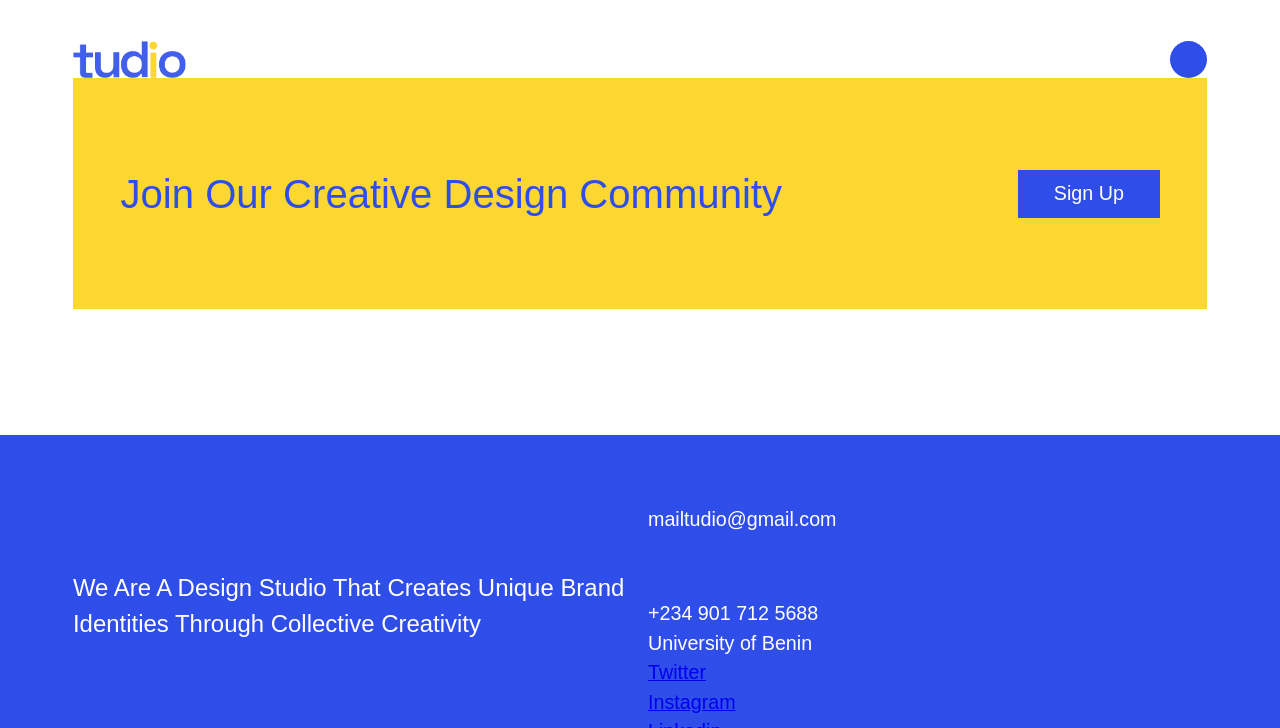
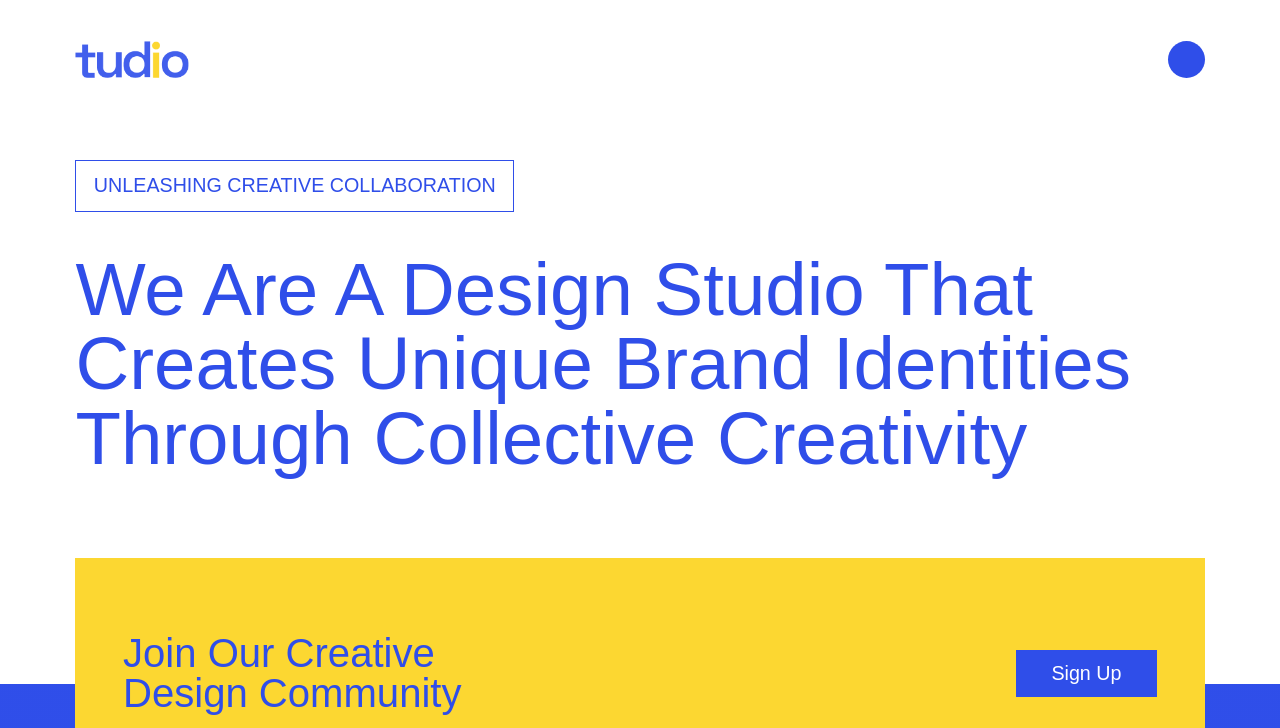
Before and after one commit to AghahowaJeffrey/Tudio-Website, a website: page src/pages/about-us.html in a window 1280 px wide. Shown: the top 728 px of the page. Drawn offline with nearby package versions, Linux system fonts and the light colour scheme; files that its build step writes are made by us from their sources; files whose address does not match are found by name.

Commit message:
fixed layout issues in home page

```diff
--- a/src/pages/about-us.html
+++ b/src/pages/about-us.html
@@ -9,9 +9,10 @@
 </head>
 <body>
     <div class="body-container fs-body font-family">
+        <div class="white-bg">
             <header class="header">
                 <div class="container header__flex">
-                <a href="#"><img class="header-logo" src="../assets/logo1.png" alt="Tudio"></a>
+                    <a href="#"><img class="header-logo" src="assets/logo1.png" alt="Tudio"></a>
                     <button class="header-btn" onclick="dropdown_menu()"></button>
                     <nav class="navigation">
                         <ul role="list" class="nav__list">
@@ -24,9 +25,22 @@
                 </div>
             </header>
 
-        <!-- page code goes here -->
+            <main class="padding-block-400">
+                <div class="container">
+                    <div class="content__box">
+                        <p class="clr-primary-400 fs-31">
+                            UNLEASHING CREATIVE COLLABORATION
+                        </p>
+                    </div>
+                    <h1 class="fs-107 clr-primary-400">
+                        We Are A Design Studio That
+                        Creates Unique Brand Identities
+                        Through Collective Creativity
+                    </h1>
+                </div>
+            </main>
 
-        <section class="">
+            <section>
                 <div class="container clr-bg-secondary ">
                     <div class="container-columns section">
                         <h2 class="clr-primary-400 fs-64">Join Our Creative Design Community</h2>
@@ -34,30 +48,35 @@
                     </div>
                 </div>
             </section>
+        </div>
 
-        <footer class="footer clr-neutral-100 padding-block-800 padding-block-600">
+        <div class="blue-bg">
+            <footer class="footer clr-neutral-100 padding-block-600">
                 <div class="container">
                     <div class="container-columns">
-                    <div class="footer-section">
+                        <div class="footer-section-1">
+                            <div class="fix-width-1">
                                 <div class="email-input fs-35">
                                     <input class="" type="email" id="email" size="30" placeholder="Join Our Newsletter">
-                            <i><img src="assets/arrow.png" alt=""></i>
+                                    <img src="assets/arrow.png" alt="">
                                 </div>
-                        <h3 class="fs-38 padding-block-100">
-                            We Are A Design Studio That Creates Unique Brand Identities Through Collective Creativity
+                                <h3 class="fs-38">
+                                    We Are A Design Studio That Creates Unique Brand Identities Through Collective
+                                    Creativity
                                 </h3>
+                            </div>
                             <img src="assets/logo2.png" class="footer-logo" alt="">
                         </div>
 
-                    <div class="footer-section">
+                        <div class="footer-section-2">
                             <p>Reach Out</p>
-                        <h3>mailtudio@gmail.com</h3>
+                            <h3 class="fs-55">mailtudio@gmail.com</h3>
                             <div class="contact-info">
                                 <ul role="list" class="contacts">
                                     <li>+234 901 712 5688</li>
                                     <li>University of Benin</li>
                                 </ul>
-                            <ul role="list" class="socials">
+                                <ul role="list" class="socials clr-neutral-100">
                                     <li><a class="" href="#">Twitter</a></li>
                                     <li><a class="" href="#">Instagram</a></li>
                                     <li><a class="" href="#">Linkedin</a></li>
@@ -72,6 +91,11 @@
                 </div>
             </footer>
         </div>
+    </div>
+    <!-- <a href="pages/about-us.html" target="_blank">About Us</a>
+    <a href="./pages/community.html" target="_blank">Community</a>
+    <a href="./pages/contact-us.html" target="_blank">Contact Us</a> -->
+
     <script src="script/script.js"></script>
 </body>
 </html>
--- a/src/scss/abstracts/_variables.scss
+++ b/src/scss/abstracts/_variables.scss
@@ -20,18 +20,19 @@ $fs-38: 38.75;
 $fs-45: 45.24;
 $fs-55: 55.06;
 $fs-64: 64.88;
-$fs-107: 107.51;
+// $fs-107: 107.51;
+$fs-107: 120.51;
 
 // layout measurements
 $max-width: 1492.4;
-$padding: 118;
+$padding: 122;
 
 // padding measurement
 $s-100:40.75;
 $s-200:69.66;
 $s-300:103.87;
-$s-400:126;
+$s-400:131.82;
 $s-500:138.99;
-$s-600:145;
+$s-600:130;
 $s-700:158.6;
 $s-800:161;
--- a/src/scss/base/_base.scss
+++ b/src/scss/base/_base.scss
@@ -43,7 +43,7 @@ body {
 /* Set core body defaults */
 body {
   text-rendering: optimizeSpeed;
-  line-height: 1.5;
+  line-height: 1;
 }
 
 /* A elements that don't have a class get default styles */
--- a/src/scss/layout/_footer.scss
+++ b/src/scss/layout/_footer.scss
@@ -4,23 +4,38 @@
 
 @use '../abstracts' as a;
 
+// Footer styles //
+
+// Section styles //
 .section {
     height: a.div(374);
     padding: 0 a.div(77);
+    align-items: center;
 }
 
-
-// Footer styles //
-
-.footer-section {
-    width: 50%;
+.section h2 {
+    width: a.div(600);
 }
 
+ .footer-section-1 {
+    width: 100%;
+ }
+
+ .footer-section-2 {
+    padding-top: a.div(169.34);
+    max-width: a.div(530.4);
+ }
+
+ .fix-width-1 {
+    max-width: a.div(608.6);
+ }
+
+// Email input styles //
 .email-input {
-    width: a.div(608.6);
+    width: 100%;
     height: a.div(81.15);
     position: relative;
-    margin-bottom: a.div(138.99);
+    // margin-bottom: a.div(138.99);
     margin-top: a.div(79);
 }
 
@@ -46,47 +61,62 @@
 
 .email-input #email::placeholder {
     color: hsl(0, 0%, 100%, 0.6);
-    font-size: a.div(a.$fs-35);}
-
-.footer-section h3 {
-    margin-bottom: a.div(a.$s-300);
-    margin-top: a.div(220.99);
+    font-size: a.div(a.$fs-35);
 }
 
+// H3 styles //
+.footer-section-1 h3 {
+    width: 100%;
+    margin-bottom: a.div(107.4);
+    margin-top: a.div(229.64);
+    line-height: 28px;
+}
+
+// Footer Logo styles //
 .footer-logo {
     width: a.div(720);
     height: a.div(168.71);
 }
 
-// .footer-section-2 p,
-// .footer-section-2 a {
-//     color: u.$color-text-100;
-// }
+.footer-section-2 p {
+    text-align: left;
+}
 
-// .footer-section-2 p {
-//     font-size: u.size(u.$text-size-130);
-//     margin-bottom: u.size(28.2);
-// }
+.footer-section-2 h3 {
+    border-bottom: 2px solid a.$clr-neutral-100;
+    padding-top: a.div(56.38);
+    padding-bottom: a.div(47.66);
+}
 
-// .footer-section-2 h1 {
-//     font-size: u.size(u.$text-size-200);
-//     padding: u.size(40.9) 0;
-//     color: u.$color-text-100;
-//     border-bottom: 2px solid hsla(0, 0%, 100%, 1);
-// }
+.contact-info {
+    margin-top: a.div(76.55);
+    display: flex;
+    justify-content: space-between;
+}
 
-// .contact-info {
-//     margin-top: u.size(69.6);
-//     display: flex;
-//     justify-content: space-between;
-// }
+.contacts li {
+    padding-bottom: a.div(44.35);
+}
 
-// .copyright {
-//     display: flex;
-//     justify-content: space-between;
-// }
+.socials li {
+    padding-bottom: a.div(44.35);
+}
 
-// .copyright p {
-//     margin-bottom: 0;
-//     padding-top: 40px;
-// }
+.socials li:last-child {
+    padding-bottom: 0;
+}
+
+.socials a {
+    color: a.$clr-neutral-100;
+}
+
+.copyright {
+    display: flex;
+    justify-content: space-between;
+    margin-top: a.div(150);
+}
+
+.copyright p {
+    margin-bottom: 0;
+
+}
--- a/src/scss/pages/_home.scss
+++ b/src/scss/pages/_home.scss
@@ -7,11 +7,12 @@
 //main section style //
 .content__box {
     border: 1px solid a.$clr-primary-400;
-    width: a.div(800);
+    width: a.div(710);
     height: a.div(85.25);
+    font-weight: 400;
     display: flex;
     justify-content: center;
     align-items: center;
-    padding: a.div(20.88);
-    margin-bottom: a.div(40.75);
+    padding: a.div(31.69) a.div(23.66);
+    margin-bottom: a.div(65.64);
 }
--- a/src/scss/utilities/_background.scss
+++ b/src/scss/utilities/_background.scss
@@ -4,12 +4,13 @@
 
 @use '../abstracts' as a;
 
-// background style //
+// // background style //
 body {
     background-color: a.$clr-primary-400;
 }
 .body-container {
-    background: linear-gradient(0deg, a.$clr-primary-400 53%, a.$clr-neutral-100 53% );
+    position: absolute;
+    background: linear-gradient(0deg, a.$clr-primary-400 50%, a.$clr-neutral-100 50% );
 }
 
 // color style
@@ -19,3 +20,11 @@ body {
 .clr-bg-secondary {
     background-color: a.$clr-secondary-400;
 }
+
+// .white-bg {
+//     background-color: a.$clr-neutral-100;
+// }
+
+// .blue-bg {
+//     background-color: a.$clr-primary-400;
+// }
--- a/src/scss/utilities/_container.scss
+++ b/src/scss/utilities/_container.scss
@@ -13,8 +13,6 @@
 
 .container-columns {
     display: flex;
-    gap: 1rem;
     justify-content: space-between;
-    align-items: center;
-    width: 100%;
+
 }
--- a/src/scss/utilities/_padding.scss
+++ b/src/scss/utilities/_padding.scss
@@ -8,9 +8,9 @@
     padding-block: a.div(a.$s-400);
 }
 
-// .padding-block-800 {
-//     padding-top: a.div(a.$s-800);
-// }
+.padding-block-800 {
+    padding-top: a.div(a.$s-800);
+}
 
 .padding-block-600 {
     padding-bottom: a.div(a.$s-600);
```
Also changed, not shown: src/index.html (+21 -11 lines), src/pages/community.html (+35 -10 lines). Lines whose indentation alone changed are shown as unchanged.
